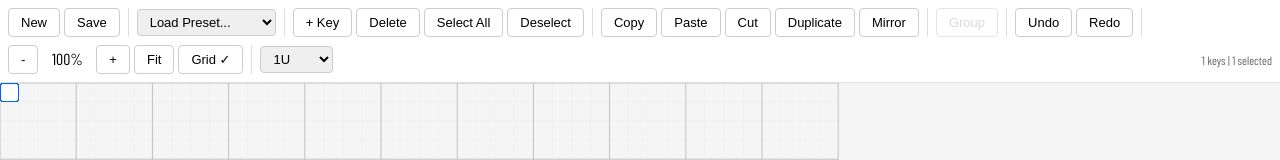
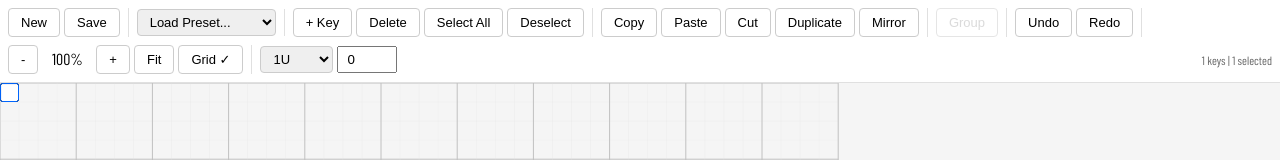
Before and after one commit to thekingofspain/kanata-editor, a React (Vite) app: page / in a window 1280 px wide. Both pictures are taken after a click on the button "+ Key". Shown: the top 160 px of the page. Built offline with nearby package versions, Linux system fonts and the light colour scheme.

Commit message:
feat: add rotation angle number input in toolbar

```diff
--- a/src/components/Toolbar.tsx
+++ b/src/components/Toolbar.tsx
@@ -230,6 +230,23 @@ const handleAddKey = () => {
             <option key={size} value={size}>{size}U</option>
           ))}
         </select>
+
+        {/* Rotation input */}
+        {selection.keys.size > 0 && (
+          <input
+            type="number"
+            step="15"
+            style={{ width: '60px', padding: '4px 8px' }}
+            value={selection.keys.size > 0 ? [...selection.keys][0] ? layout.keys.find(k => k.id === [...selection.keys][0])?.rotation || 0 : 0 : 0}
+            onChange={(e) => {
+              const rotation = parseFloat(e.target.value) || 0;
+              selection.keys.forEach(id => {
+                useEditorStore.getState().updateKey(id, { rotation });
+              });
+            }}
+            title="Rotation angle (Alt+Arrow to adjust)"
+          />
+        )}
       </div>
 
       {/* Layout info */}
```
